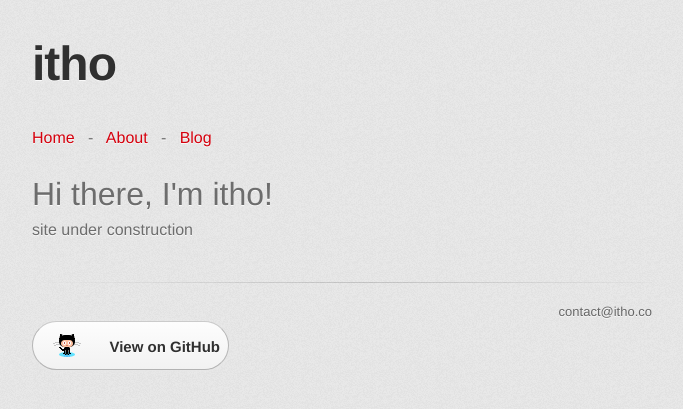
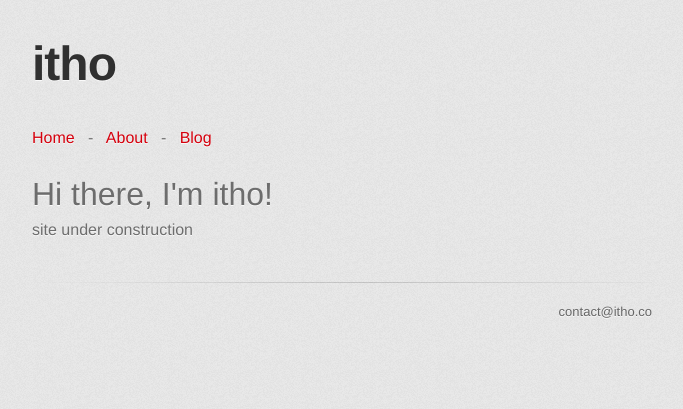
Before and after one commit to itho/itho.github.io, a Jekyll site: the page built from index.html, in a window 1280 px wide. Shown: the top 409 px of the page, without its empty margins (298-981 px from the left). Built offline with Jekyll 4.4.1, drawn with Linux system fonts in a browser that asks for light colours; some web fonts are replaced.

Commit message:
commented out github link

```diff
--- a/_layouts/default.html
+++ b/_layouts/default.html
@@ -35,7 +35,7 @@
       </div><!-- /.container -->
       <footer>
         <a href="mailto:contact@itho.co">contact@itho.co</a><br>
-        <a href="https://github.com/itho" id="view-on-github" class="button"><span>View on GitHub</span></a>
+        <!--<a href="https://github.com/itho" id="view-on-github" class="button"><span>View on GitHub</span></a>-->
       </footer>
     </div><!-- /.inner -->
   </body>
```
